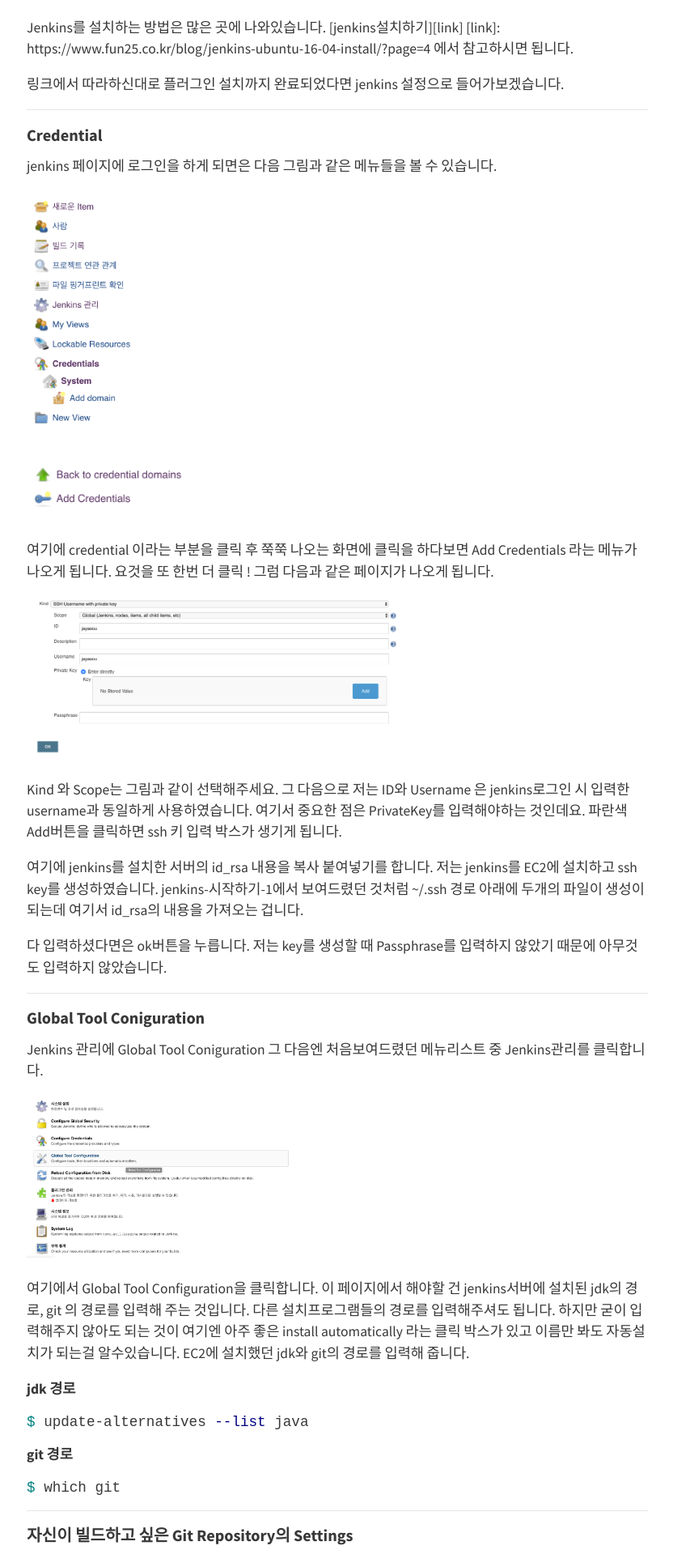
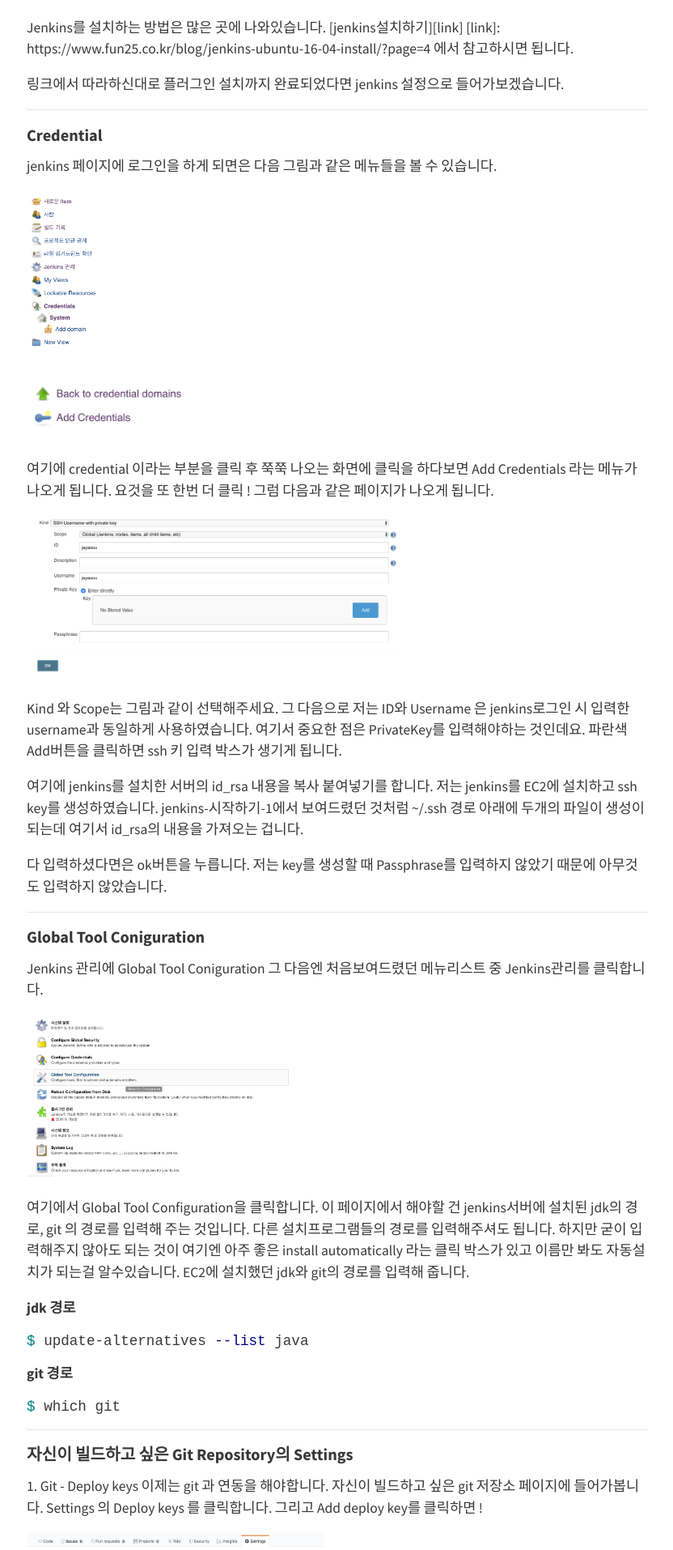
Before and after one commit to jayasou/jayasou.github.io, a Jekyll site: the page built from _posts/2019-06-23-jenkins-설치하기_2.md, in a window 1280 px wide. Shown: the part 342-2256 px from the top of the page at 81% size, without its empty margins (223-1055 px from the left). Built offline with Jekyll 4.4.1, drawn with Linux system fonts in a browser that asks for light colours; nearby versions of some CDN libraries; comment, search, counter and statistics services are not loaded.

Commit message:
Update: image Size

```diff
--- a/_posts/2019-06-23-jenkins-설치하기_2.md
+++ b/_posts/2019-06-23-jenkins-설치하기_2.md
@@ -19,7 +19,7 @@
 
 jenkins 페이지에 로그인을 하게 되면은 다음 그림과 같은 메뉴들을 볼 수 있습니다.
 
-![jenkins-list](/images/jenkins-list.png){: width="auto" height="300px"}
+![jenkins-list](/images/jenkins-list.png){: width="auto" height="200px"}
 
 ![jenkins-addCredentails](/images/jenkins-addCredentails.png){: width="auto" height="80px"}
 
```
Also changed, not shown: _posts/2019-09-07-imageProcess1.md (+1 -0 lines).
